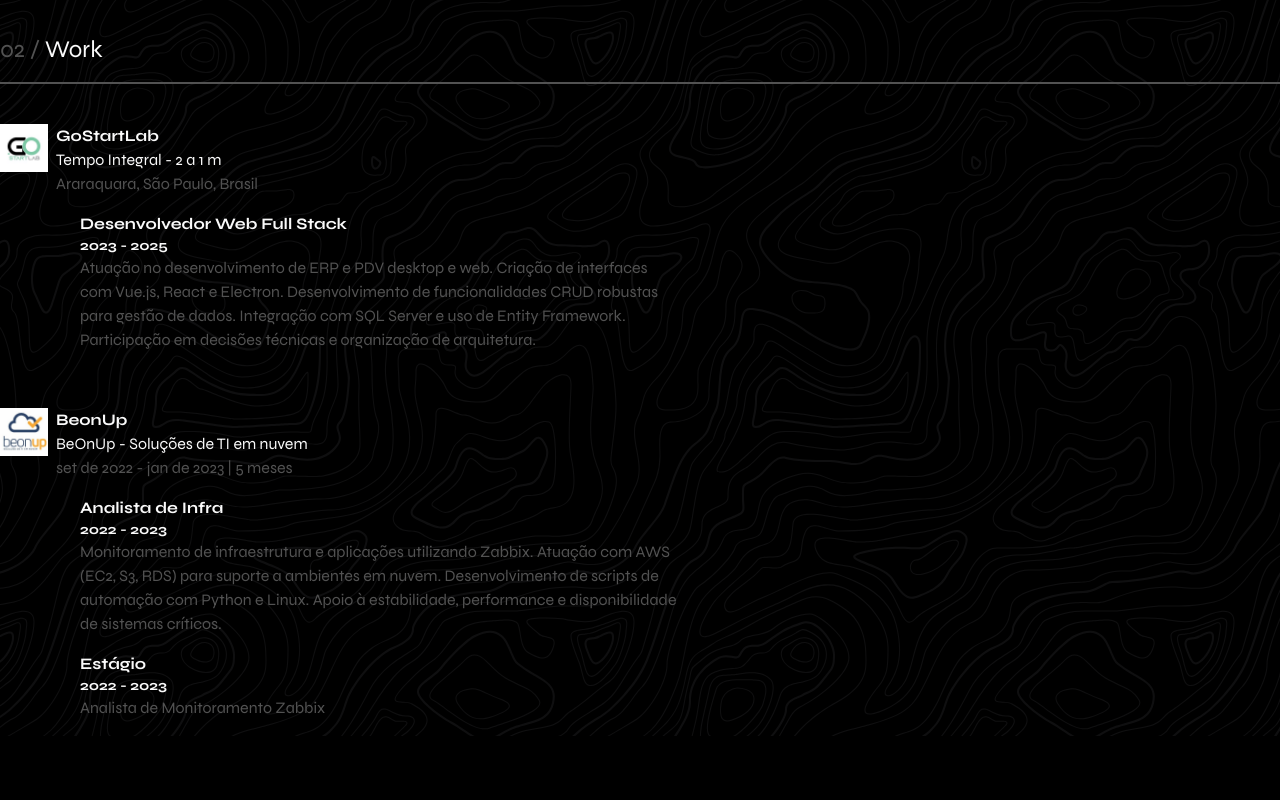
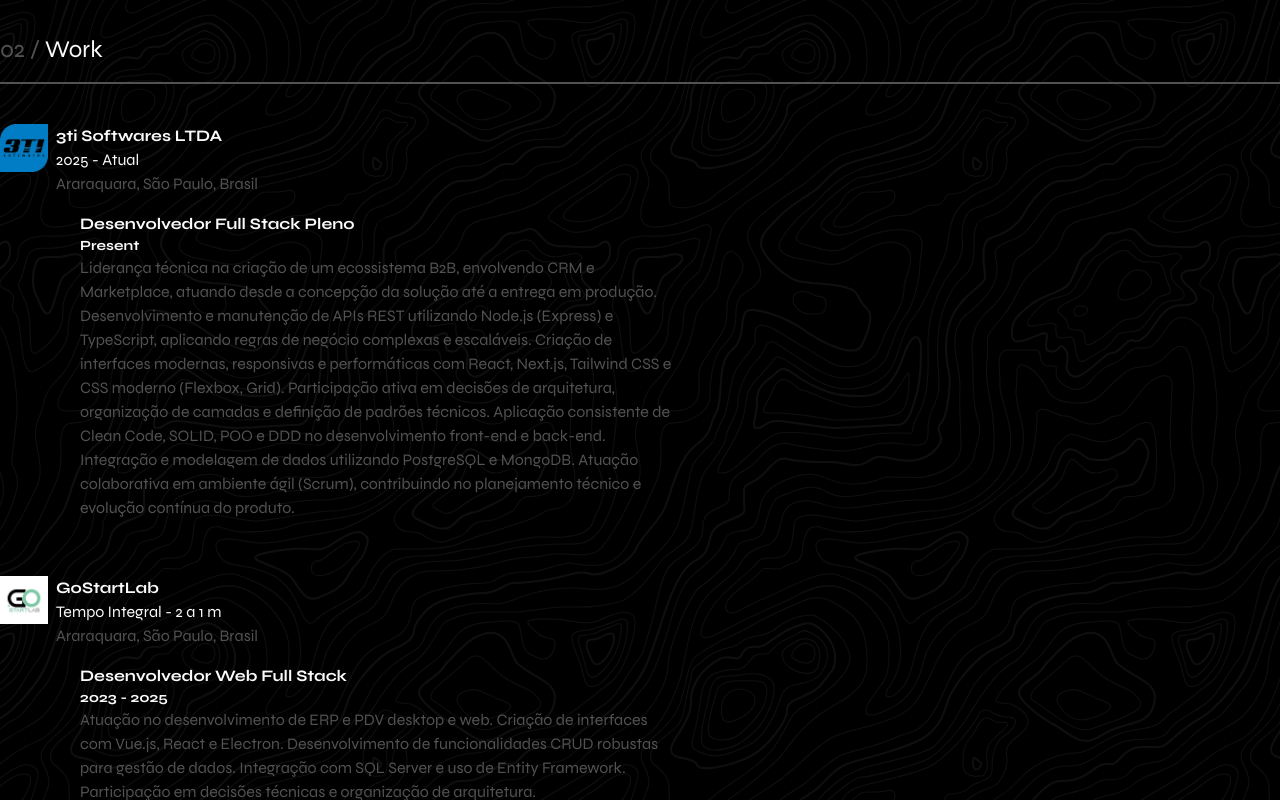
Before and after one commit to kevynlopes/kevyn.dev, a Next.js app: page / in a window 1280 px wide. Shown: the part 1440-2240 px from the top of the page. Before the commit the page ends 2176 px from the top, so only its background shows below. Built offline with nearby package versions, Linux system fonts and the light colour scheme.

Commit message:
add new work

```diff
--- a/src/components/WorkSection.tsx
+++ b/src/components/WorkSection.tsx
@@ -24,10 +24,27 @@ const jobGoStart = [
   },
 ];
 
+const job3ti = [
+  {
+    title: "Desenvolvedor Full Stack Pleno",
+    date: "Present",
+    description:
+      "Liderança técnica na criação de um ecossistema B2B, envolvendo CRM e Marketplace, atuando desde a concepção da solução até a entrega em produção. Desenvolvimento e manutenção de APIs REST utilizando Node.js (Express) e TypeScript, aplicando regras de negócio complexas e escaláveis. Criação de interfaces modernas, responsivas e performáticas com React, Next.js, Tailwind CSS e CSS moderno (Flexbox, Grid). Participação ativa em decisões de arquitetura, organização de camadas e definição de padrões técnicos. Aplicação consistente de Clean Code, SOLID, POO e DDD no desenvolvimento front-end e back-end. Integração e modelagem de dados utilizando PostgreSQL e MongoDB. Atuação colaborativa em ambiente ágil (Scrum), contribuindo no planejamento técnico e evolução contínua do produto.",
+  },
+];
+
 export default function WorkSection() {
   return (
     <div className="mx-auto container relative mt-60 max-sm:p-8">
       <TitleTab number="02" title="Work" />
+
+      <WorkCard
+        companyName="3ti Softwares LTDA"
+        image="/images/companyImages/3ti_softwares_ltda_logo.png"
+        job={job3ti}
+        title="2025 - Atual"
+        time="Araraquara, São Paulo, Brasil"
+      />
 
       <WorkCard
         companyName="GoStartLab"
```
Also changed, not shown: public/images/companyImages/3ti_softwares_ltda_logo.png (added).
